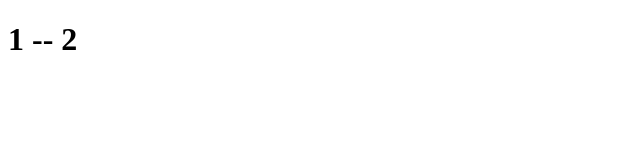
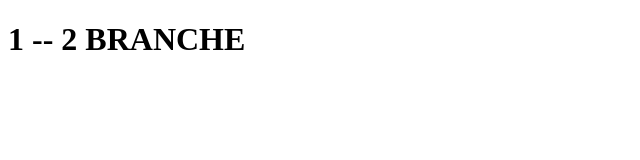
Before and after one commit to jerem390/locationVoitures, a plain HTML site: page index.html in a window 1280 px wide. Shown: the whole page, without its empty margins (0-640 px from the left). Drawn offline with Linux system fonts and the light colour scheme.

Commit message:
ajout du mot branche

```diff
--- a/index.html
+++ b/index.html
@@ -6,6 +6,6 @@
 
 </head>
 <body>
-  <h1 >1 -- 2</h1>
+  <h1 >1 -- 2 BRANCHE</h1>
 </body>
 </html>
```
